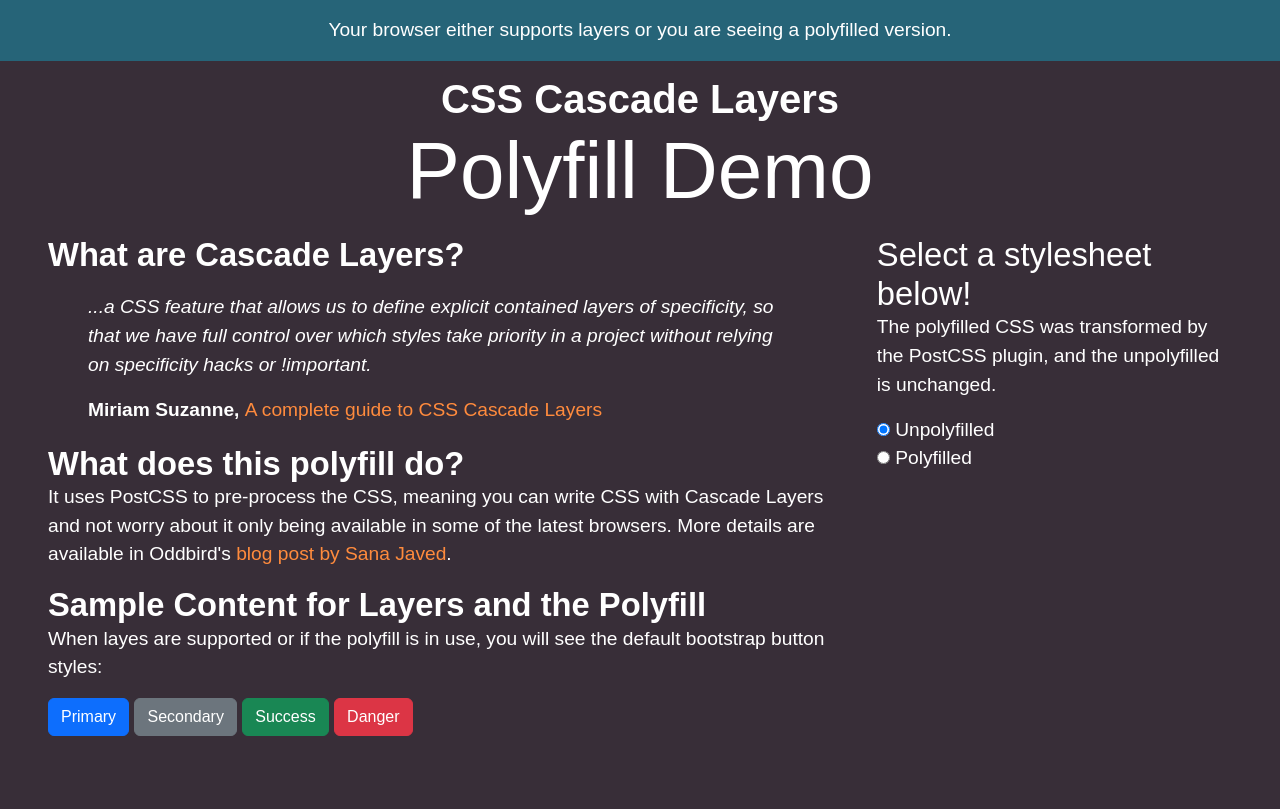
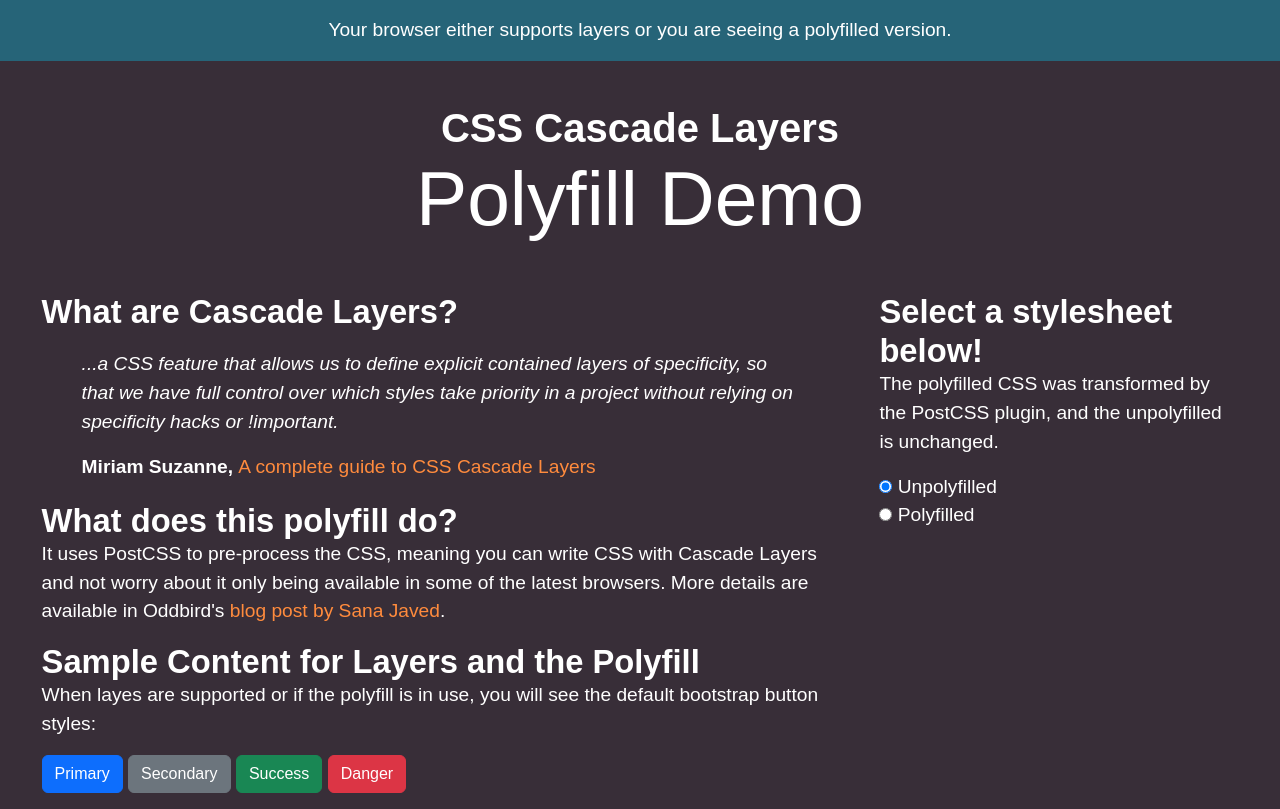
Before and after one commit to oddbird/cascade-layers-polyfill-demo, a website built with webpack: page src/index.html in a window 1280 px wide. Built offline with nearby package versions, Linux system fonts and the light colour scheme; a web font is replaced by a local one.

Commit message:
update spacing and layout for all screen sizes

```diff
--- a/src/index.css
+++ b/src/index.css
@@ -12,6 +12,7 @@
     --h1-family: 'ltc-kennerley', sans-serif;
     --h1-family-accent: 'gastromond', sans-serif;
     --h1-size: 2.5rem;
+    --h1-size-accent: calc(4rem + 1vw);
     --link: var(--brand-secondary);
     --type: 'ltc-kennerley', sans-serif;
   }
@@ -21,7 +22,7 @@
     for unsupported browsers to show the default (unlayered) message
     since unlayered styles have priority
   */
-  body:before {
+  .status:before {
     content: 'Your browser either supports layers or you are seeing a polyfilled version.' !important;
   }
 
@@ -31,7 +32,7 @@
   }
 
   h1 span {
-    font-size: 5rem;
+    font-size: var(--h1-size-accent);
     font-weight: normal;
   }
 
@@ -47,42 +48,52 @@ html {
   --brand-secondary: hsl(24deg 100% 62%);
   --brand-highlight: hsl(330deg 100% 45%);
   --gutter: 1rem;
-  --spacer: 3rem;
-  --half-gutter: 0.5rem;
+  --inline-padding: calc(1rem + 2vw);
 }
 
 body {
   background: var(--bg);
   color: var(--fg);
+  display: grid;
+  grid-template:
+    'messages' auto
+    'header' auto
+    'main' 1fr / 100%;
   font-family: var(--type);
   font-size: calc(1em + 0.25vw);
   line-height: 1.5;
   margin: 0;
-  padding: var(--spacer);
 }
 
-body:before {
+body > * {
+  padding: var(--block-padding, var(--gutter)) var(--inline-padding, var(--gutter));
+}
+
+.status {
   background-color: var(--banner-bg);
   color: var(--fg);
-  content: 'This browser does not support layers. May we suggest trying the polyfilled version?';
-  display: block;
-  left: 0;
-  padding: var(--gutter);
-  position: absolute;
-  right: 0;
-  top: 0;
+  grid-area: messages;
   text-align: center;
 }
 
+.status:before {
+  content: 'This browser does not support layers. May we suggest trying the polyfilled version?';
+  display: block;
+}
+
+header {
+  grid-area: header;
+}
+
 h1 {
-  font-family: var(--h1-family, var(--type-heading-family));
+  font-family: var(--h1-family);
   font-feature-settings: 'swsh';
   font-size: var(--h1-size);
   text-align: center;
 }
 
 h1 span {
-  font-family: var(--h1-family-accent, var(--h1-family, var(--type-heading-family)));
+  font-family: var(--h1-family-accent, var(--h1-family));
 }
 
 h1,
@@ -98,9 +109,10 @@ h2,
 }
 
 blockquote {
-  font-style: oblique;
+  font-style: italic;
 }
 
+legend,
 figcaption {
   font-weight: bold;
 }
@@ -115,7 +127,13 @@ fieldset {
 
 main {
   display: grid;
-  grid-template-columns: 1fr minmax(auto, 30%);
-  gap: var(--half-gutter) calc(var(--gutter) + 2vw);
+  gap: calc(var(--gutter) + 2vw);
+  grid-area: main;
   justify-content: center;
 }
+
+@media (min-width: 40rem) {
+  main {
+    grid-template-columns: 1fr minmax(auto, 30%);
+  }
+}
--- a/src/index.html
+++ b/src/index.html
@@ -9,6 +9,7 @@
   <link id="raw" rel="stylesheet" type="text/css" href="../dist/raw.css">
 </head>
 <body>
+  <div class="status"></div>
   <header>
     <h1>CSS Cascade Layers <span>Polyfill Demo</span></h1>
   </header>
```
